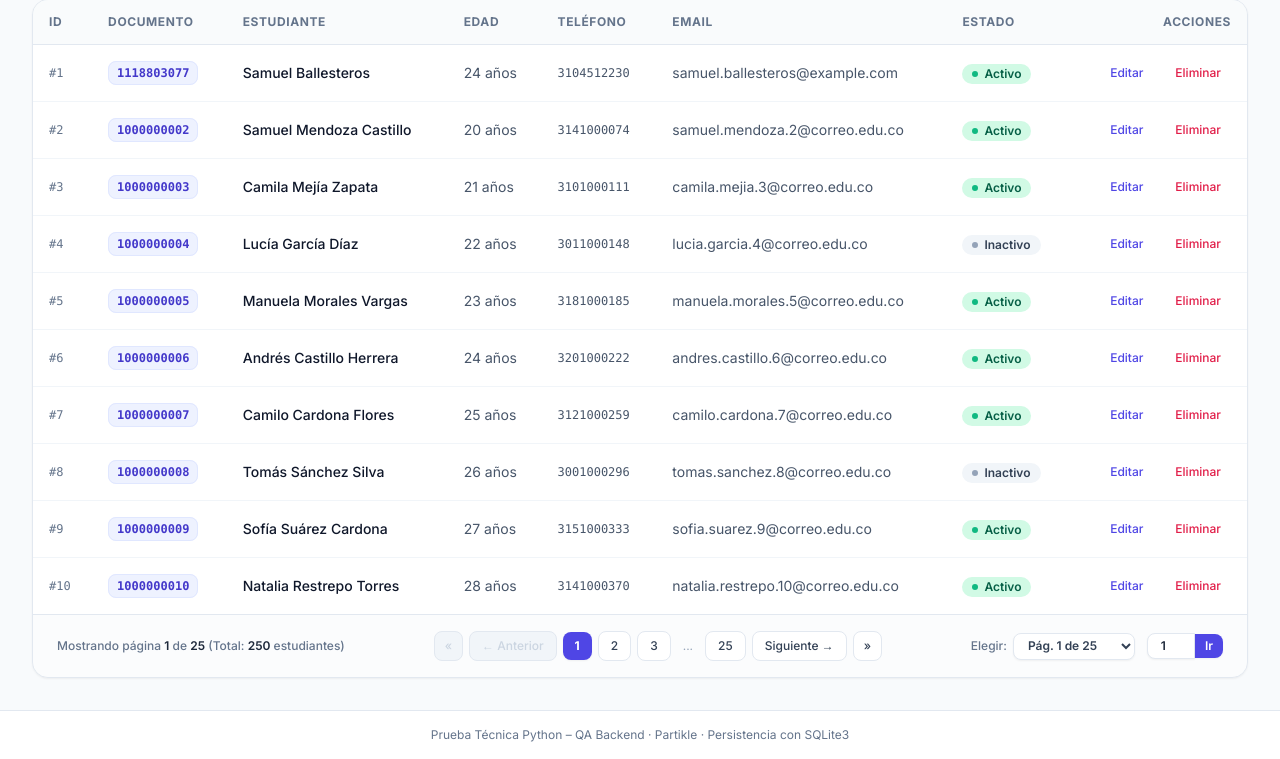
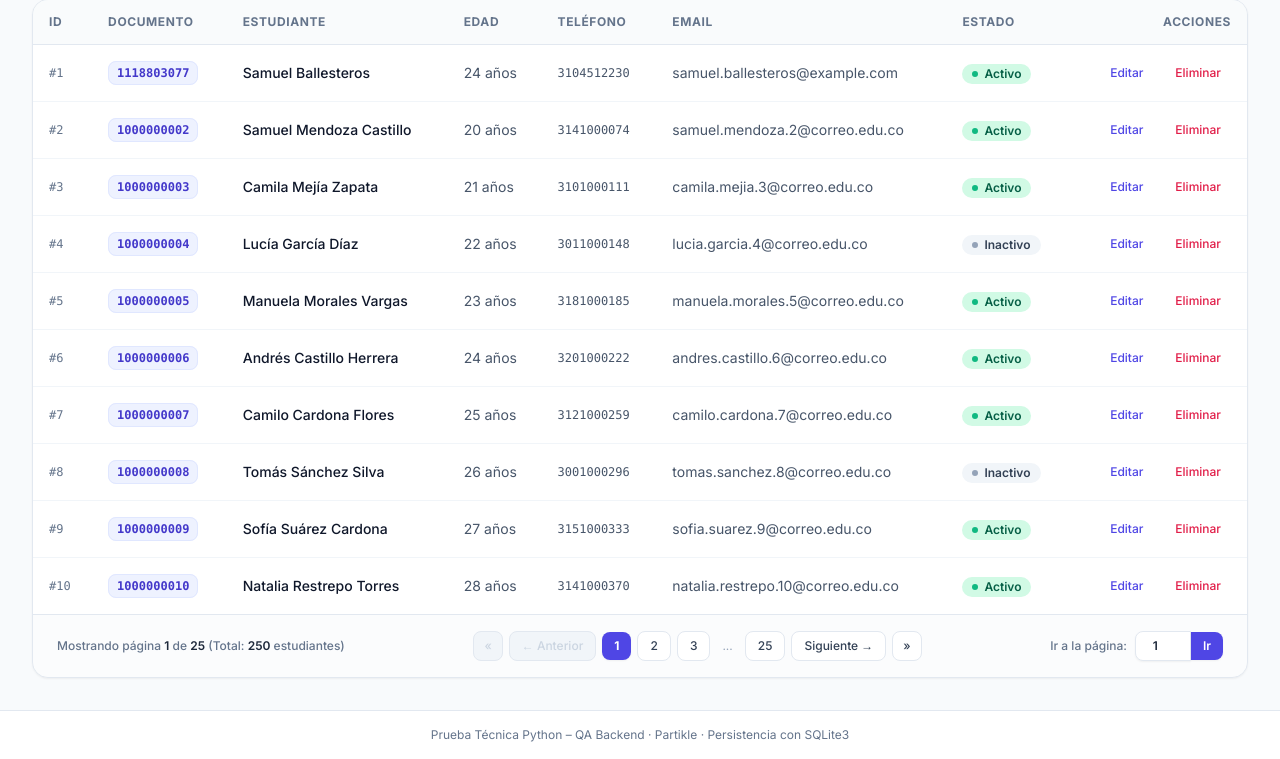
Before and after one commit to Soretsellab/partikle-qa-backend-students, a Flask app: page / in a window 1280 px wide. Shown: the part 348-1107 px from the top of the page. Run offline with Flask 3, Linux system fonts and the light colour scheme; data comes from the database, SQL or seed files in the repository; some libraries are stand-ins or nearby versions.

Commit message:
refactor(ui): streamline pagination by keeping clean numeric jump input

```diff
--- a/src/infrastructure/web/templates/students/index.html
+++ b/src/infrastructure/web/templates/students/index.html
@@ -211,51 +211,32 @@
                 {% endif %}
             </div>
 
-            <!-- Derecha: Elegir página directamente (selector desplegable y salto numérico) -->
-            <div class="flex items-center space-x-3 text-xs">
-                <!-- Dropdown selector de página -->
-                <form method="GET" action="{{ url_for('student_views.index') }}" class="flex items-center space-x-1.5">
-                    {% if search %}<input type="hidden" name="search" value="{{ search }}">{% endif %}
-                    {% if status %}<input type="hidden" name="status" value="{{ status }}">{% endif %}
-                    <label for="select_page" class="text-slate-500 font-medium">Elegir:</label>
-                    <select
-                        id="select_page"
-                        name="page"
-                        onchange="this.form.submit()"
-                        class="px-2.5 py-1 font-semibold bg-white border border-slate-200 rounded-lg text-slate-700 focus:outline-none focus:ring-2 focus:ring-indigo-500 cursor-pointer shadow-sm hover:border-slate-300"
-                        title="Selecciona una página para ir directamente"
-                    >
-                        {% for p in range(1, paginated.total_pages + 1) %}
-                            <option value="{{ p }}" {% if p == paginated.page %}selected{% endif %}>
-                                Pág. {{ p }} de {{ paginated.total_pages }}
-                            </option>
-                        {% endfor %}
-                    </select>
-                </form>
-
-                <!-- Input numérico para saltar directo -->
-                <form method="GET" action="{{ url_for('student_views.index') }}" class="flex items-center">
-                    {% if search %}<input type="hidden" name="search" value="{{ search }}">{% endif %}
-                    {% if status %}<input type="hidden" name="status" value="{{ status }}">{% endif %}
+            <!-- Derecha: Saltar directamente a una página -->
+            <form method="GET" action="{{ url_for('student_views.index') }}" class="flex items-center space-x-2 text-xs">
+                {% if search %}<input type="hidden" name="search" value="{{ search }}">{% endif %}
+                {% if status %}<input type="hidden" name="status" value="{{ status }}">{% endif %}
+                <label for="jump_page" class="text-slate-500 font-medium whitespace-nowrap">Ir a la página:</label>
+                <div class="flex items-center">
                     <input
                         type="number"
+                        id="jump_page"
                         name="page"
                         min="1"
                         max="{{ paginated.total_pages }}"
                         value="{{ paginated.page }}"
-                        placeholder="#"
-                        class="w-12 px-2 py-1 text-center font-semibold bg-white border border-slate-200 rounded-l-lg focus:outline-none focus:ring-2 focus:ring-indigo-500 shadow-sm"
-                        title="Escribe el número de página y presiona Enter o Ir"
+                        placeholder="{{ paginated.page }}"
+                        class="w-14 px-2 py-1.5 text-center font-semibold bg-white border border-slate-200 rounded-l-lg focus:outline-none focus:ring-2 focus:ring-indigo-500 text-slate-800 shadow-sm"
+                        title="Escribe el número de página (1 a {{ paginated.total_pages }}) y presiona Enter o Ir"
                     >
                     <button
                         type="submit"
-                        class="px-2.5 py-1 font-semibold rounded-r-lg bg-indigo-600 text-white hover:bg-indigo-700 transition shadow-sm"
+                        class="px-3 py-1.5 font-semibold rounded-r-lg bg-indigo-600 text-white hover:bg-indigo-700 transition shadow-sm"
                         title="Ir a página indicada"
                     >
                         Ir
                     </button>
-                </form>
-            </div>
+                </div>
+            </form>
         </div>
     </div>
 </div>
```
